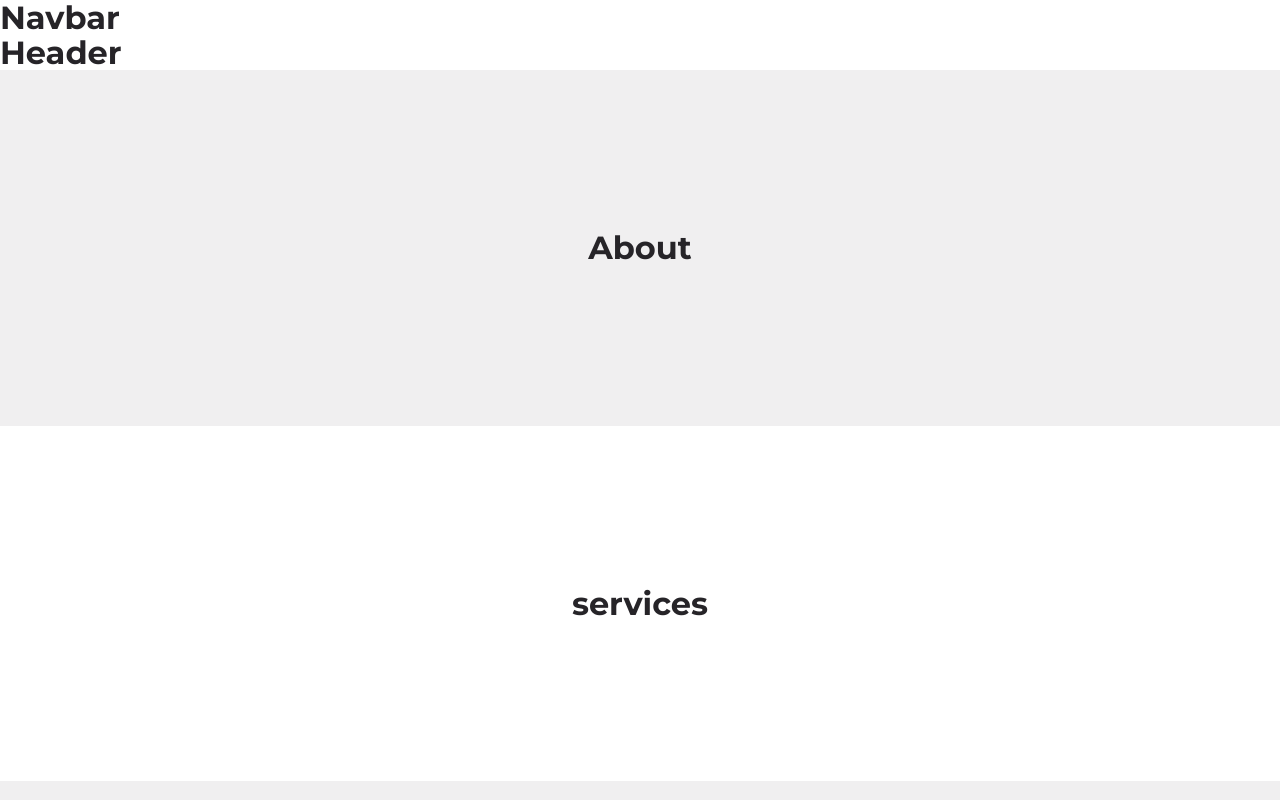
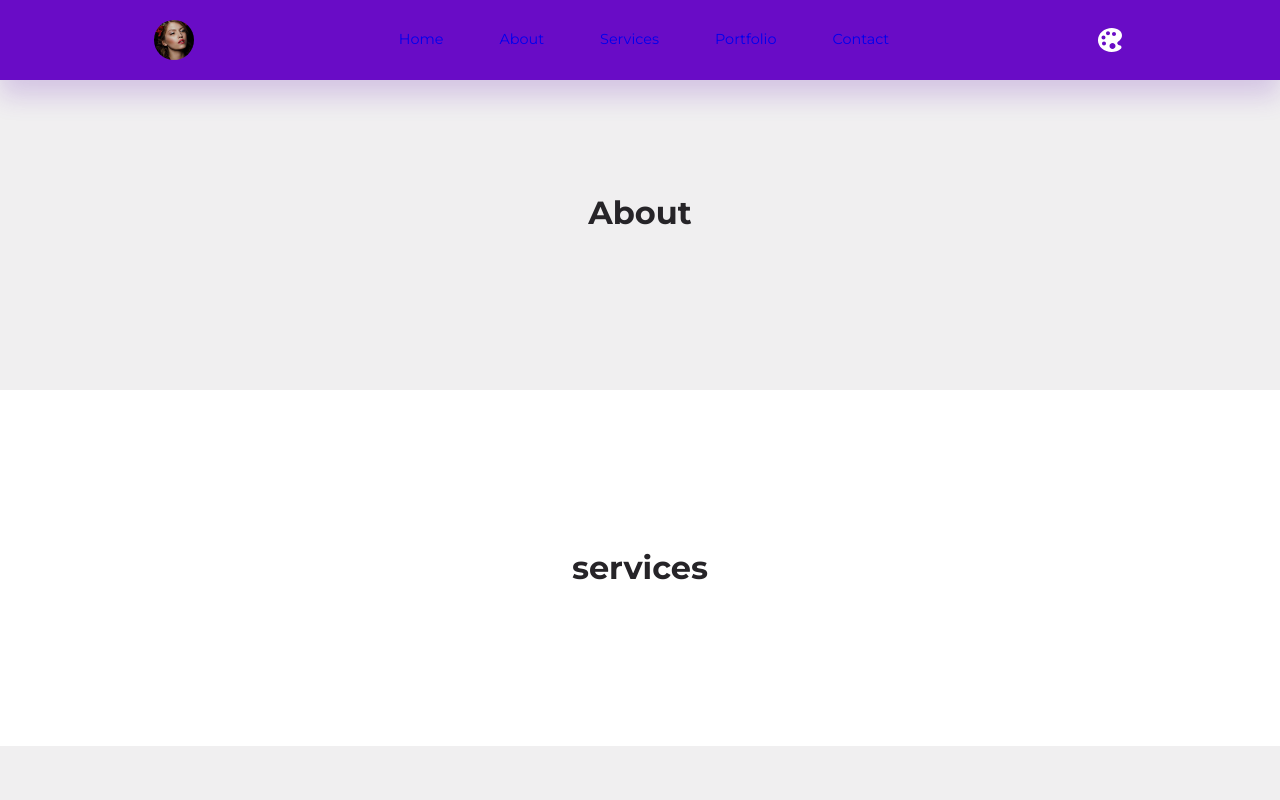
Before and after one commit to anadolsk/anadolsk.github.io, a React (Create React App) app: page / in a window 1280 px wide. Shown: the top 800 px of the page. Built offline with nearby package versions, Linux system fonts and the light colour scheme.

Commit message:
fixed navbar

```diff
--- a/package.json
+++ b/package.json
@@ -9,6 +9,7 @@
     "@testing-library/user-event": "^13.5.0",
     "react": "^19.1.0",
     "react-dom": "^19.1.0",
+    "react-icons": "^5.5.0",
     "react-scripts": "5.0.1",
     "web-vitals": "^2.1.4"
   },
--- a/src/index.css
+++ b/src/index.css
@@ -76,7 +76,7 @@
 }
 
 a {
-    color: var(--color-white);
+    /*color: var(--color-white);*/
     transition: var(--transition);
 }
 
--- a/src/sections/navbar/Navbar.jsx
+++ b/src/sections/navbar/Navbar.jsx
@@ -1,8 +1,23 @@
+import Logo from '../../assets/logo.jpg'
+import data from './data'
+import {IoIosColorPalette} from 'react-icons/io'
 import './navbar.css'
 
 const Navbar = () => {
   return (
-    <nav><h2>Navbar</h2></nav>
+    <nav>
+      <div className="container nav__container">
+        <a href="index.html" className='nav__logo'>
+          <img src={Logo} alt="Logo" />
+        </a>
+        <ul className='nav__menu'>
+          {
+            data.map(item => <li key={item.id}><a href={item.link}>{item.title}</a></li>)
+          }
+        </ul>
+        <button id='theme__icon'><IoIosColorPalette/></button>
+      </div>
+    </nav>
   )
 }
 
--- /dev/null
+++ b/src/sections/navbar/data.js
@@ -0,0 +1,10 @@
+
+const data = [
+    {id: 1, link: '#', title: 'Home'},
+    {id: 2, link: '#about', title: 'About'},
+    {id: 3, link: '#services', title: 'Services'},
+    {id: 4, link: '#portfolio', title: 'Portfolio'},
+    {id: 5, link: '#contact', title: 'Contact'}
+    ]
+
+    export default data;
--- a/src/sections/navbar/navbar.css
+++ b/src/sections/navbar/navbar.css
@@ -0,0 +1,44 @@
+nav {
+    width: 100vw;
+    height: 5rem;
+    display: grid;
+    place-items: center;
+    background: var(--color-primary);
+    position: fixed;
+    top: 0;
+    left: 0;
+    z-index: 9;
+    box-shadow: 0 1rem 1.5rem hsla(var(--primary-hue), 68%, 42%, 20%);
+    transition: var(--transition);
+}
+
+.nav__container {
+    display: flex;
+    justify-content: space-between;
+    align-items: center;
+}
+
+.nav__logo {
+    width: 2.5rem;
+    border-radius: 50%;
+    overflow: hidden;
+}
+
+.nav__menu {
+    display: flex;
+    gap: 3.5rem;
+}
+
+#theme__icon {
+    background: transparent;
+    color: white;
+    font-size: 2rem;
+    cursor: pointer;
+}
+
+/* HIDE NAV MENU ON TABLETS AND PHONES */
+@media screen and (max-width: 1024px) {
+    .nav__menu {
+        display: none;
+    }
+}
```
Also changed, not shown: 1 other file (tests, documents, lock files or other folders).
